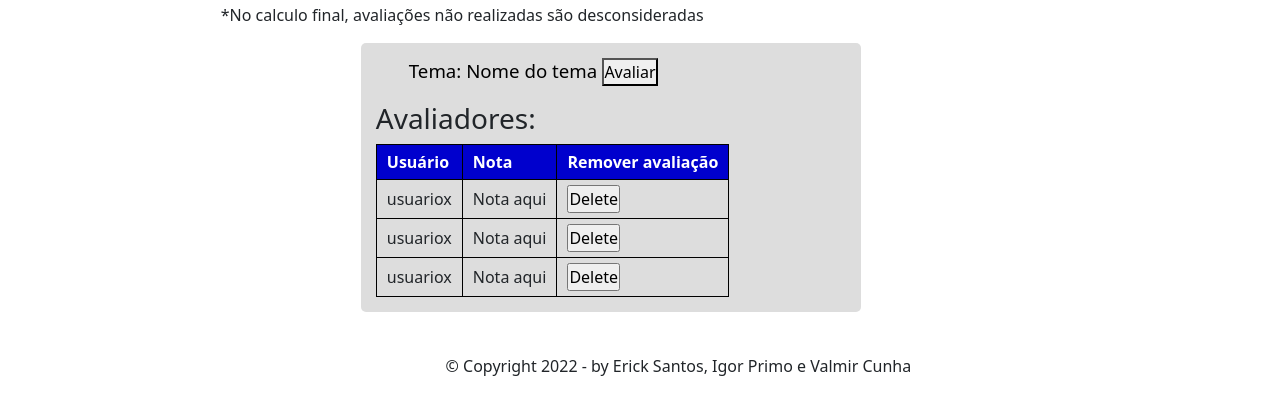
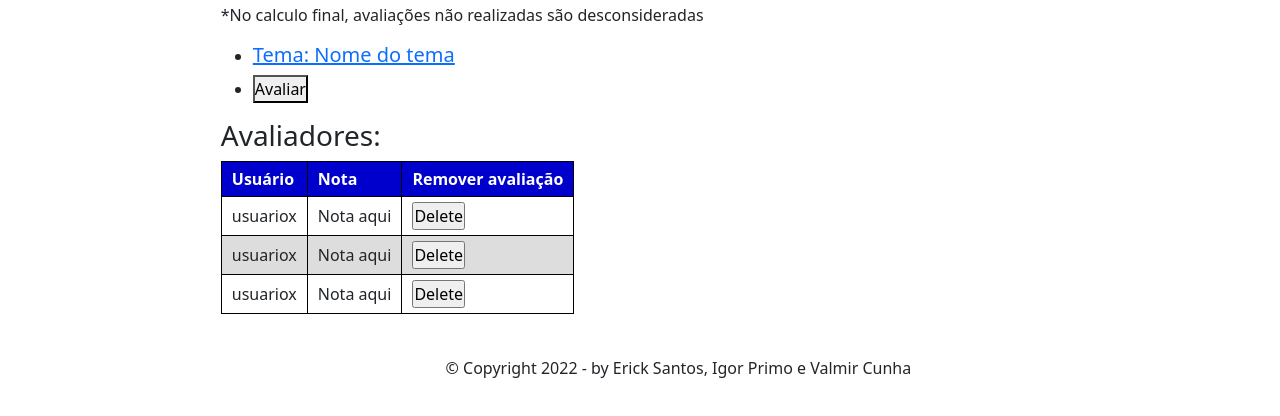
Before and after one commit to igor-primo/SAAP-UFS, a plain HTML site: page front-end/View/Avaliacoes.html in a window 1280 px wide. Shown: the part 174-590 px from the top of the page. Drawn offline with nearby package versions, Linux system fonts and the light colour scheme.

Commit message:
Ajustes  design cards Projeto e grupo

```diff
--- a/front-end/View/Css/CardGrupo.css
+++ b/front-end/View/Css/CardGrupo.css
@@ -1,74 +1,6 @@
 @charset "UTF-8";
 
-.Grupos {
-    width: 50vw;
-    /*"vw" = view width , quanto do tamanho da tela*/
-    margin: 10;
-    display: block;
-    max-width: 900px;
+
+.cardGrupo {
+    margin: 15px auto 0 auto; /*top,right,bottom,left*/
 }
-
-
-.cardsGrupos {
-    max-width: 500px;
-    background: #dddddd;
-    border-radius: 5px;
-    height: 100%;
-    padding: 15px;
-    margin: 15px 0 0 auto; /*top,right,bottom,left*/
-}
-
-.conteudoCard {
-    height: 80%;
-    display: flex;
-    flex-direction: column;
-    justify-content: space-around;
-}
-
-.conteudoCard ul{
-    list-style: none;
-}
-
-.conteudoCard ul li{
-    display: inline-block;
-}
-
-/* .conteudoCard ul li button{
-    display: inline-block;
-    margin-left: 250px;
-    font-size: 10pt;
-    background-color: blue;
-    color: #dddddd;
-    border-radius: 5px;
-    padding: 2px 10px 2px 10px; /*top,right,bottom,left
-    cursor: pointer;
-} */
-
-.conteudoCard a {
-    text-decoration: none;
-}
-
-.conteudoCard h5{
-    font-size: 14pt;
-    margin: 1px;
-    color: black;
-}
-
-/* button{
-    position: relative;
-    font-size: 10pt;
-    margin-top: 2em;
-    background-color: blue;
-    color: #dddddd;
-    border-radius: 5px;
-    padding: 5px 10px 5px 10px;            /*top,right,bottom,left
-    cursor: pointer;
-} */
-
-button.voltar{
-    margin-left: 27em;
-}
-
-button.avaliacoes{
-    margin-left: 5em;
-}
--- a/front-end/View/Css/CardProjeto.css
+++ b/front-end/View/Css/CardProjeto.css
@@ -1,45 +1,3 @@
-@charset "UTF-8";
-
-.Projetos {
-    width: 50vw;
-    /*"vw" = view width , quanto do tamanho da tela*/
-    margin: 10;
-    display: flex;
-    flex-wrap: wrap;
-    max-width: 900px;
+.cardProjeto{
+    margin: 1em auto 0 auto;
 }
-
-.Projetos>div {
-    flex: 1 1 150px;
-}
-
-.cardsProjetos {
-    max-width: 300px;
-    background: #dddddd;
-    border-radius: 5px;
-    height: 100%;
-    padding: 5px;
-    margin: 5px;
-    margin-bottom: 20px;
-    display: flexbox;
-    align-items: center;
-}
-
-.conteudoCard {
-    height: 70%;
-    display: flex;
-    flex-direction: column;
-    align-items: center;
-    justify-content: space-around;
-}
-
-.conteudoCard a {
-    text-decoration: none;
-}
-
-.conteudoCard h4 {
-    font-size: 15pt;
-    text-align: center;
-    margin: 1px;
-    color: black;
-}
```
Also changed, not shown: front-end/View/Avaliacao.html (+0 -3 lines), front-end/View/Disciplina.html (+5 -5 lines), front-end/View/Projeto.html (+8 -8 lines).
